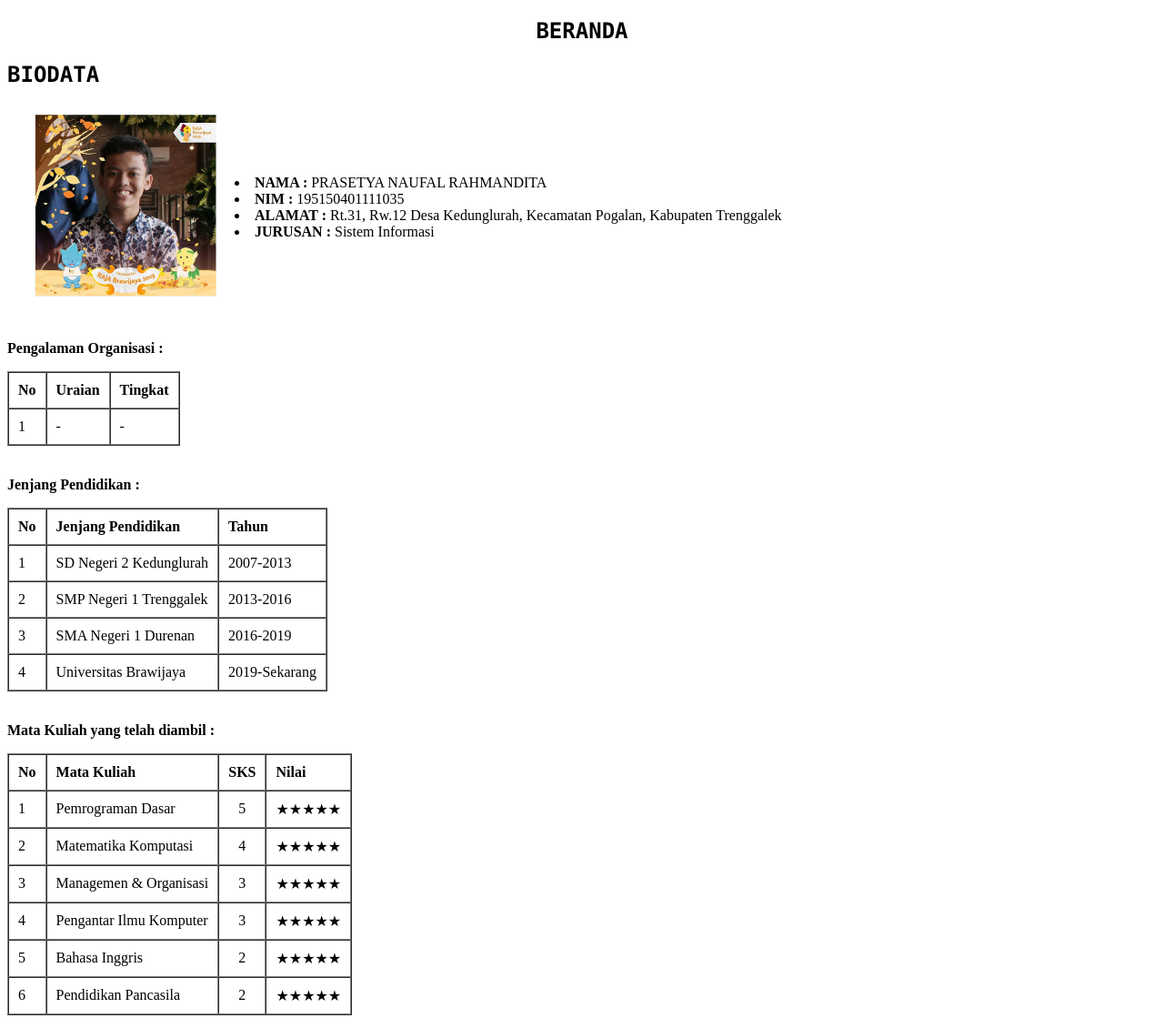
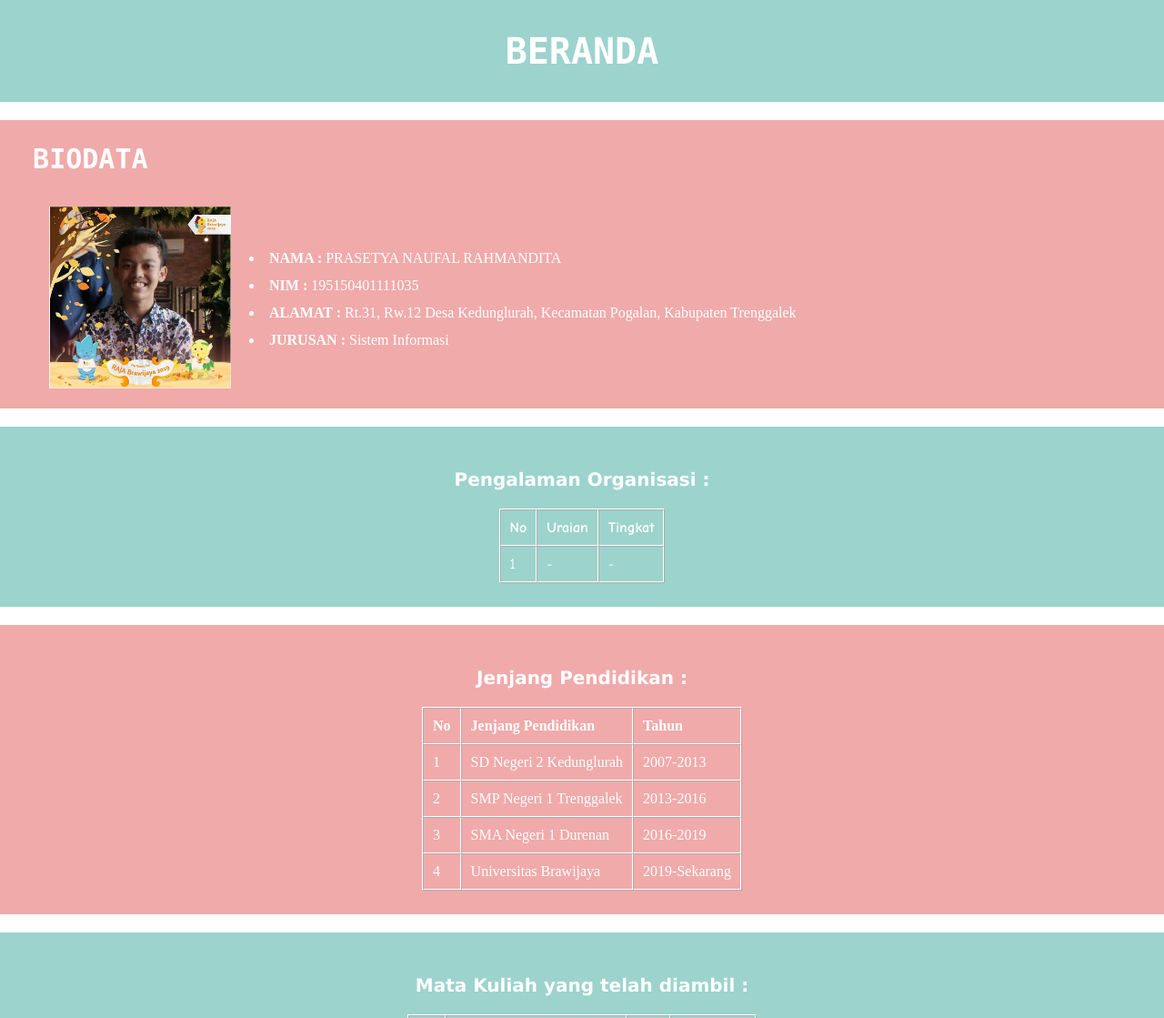
Before and after one commit to Prasetya25/IMK, a plain HTML site: page Biodatatest.html in a window 1280 px wide. Shown: the top 1119 px of the page at 91% size. Drawn offline with Linux system fonts and the light colour scheme.

Commit message:
Add files via upload

```diff
--- a/Biodatatest.html
+++ b/Biodatatest.html
@@ -1,36 +1,54 @@
 <!DOCTYPE html>
 <html>
+
 
 <head>
 <meta charset = UTF-8>
 <title>TUGAS 6 BIODATA</title>
-<h2><font face = "Consolas"><center>BERANDA</font></h2>
+
+<h2 id = "Beranda" ><center>BERANDA</h2>
+  <link rel="stylesheet" href="./Stel.css">
+
 </head>
 
 <body>
-<h2><font face = "Consolas" >BIODATA</font></h2>
-<table cellpadding = 10 cellspacing = 0>
-<tr><td>&nbsp;&nbsp;&nbsp;&nbsp;&nbsp;<a href = "https://www.instagram.com/p/B0kQwZMnVeS/?utm_source=ig_web_copy_link"><img src = "FotoB.jpg" height = "200" width = "200"></a></td>
-<ul><td><li><b>NAMA      :</b> PRASETYA NAUFAL RAHMANDITA</li>
+<div class= "bg1">
+  <hr>
+  <h2 class = "Biodata">&nbsp;&nbsp;BIODATA</h2>
+    <table cellpadding = 10 cellspacing = 0 >
+      <tr>
+        <td>&nbsp;&nbsp;&nbsp;&nbsp;&nbsp;&nbsp;&nbsp;&nbsp;&nbsp;&nbsp;&nbsp;<a href = "https://www.instagram.com/p/B0kQwZMnVeS/?utm_source=ig_web_copy_link"><img src = "FotoB.jpg" height = "200" width = "200"></a></td>
+        <ul>
+          <td><li><b>NAMA      :</b> PRASETYA NAUFAL RAHMANDITA</li>
             <li><b>NIM       :</b> 195150401111035</li>
             <li><b>ALAMAT    :</b> Rt.31, Rw.12 Desa Kedunglurah, Kecamatan Pogalan, Kabupaten Trenggalek</li>
-<li><b>JURUSAN   :</b> Sistem Informasi</li></td></ul>
+            <li><b>JURUSAN   :</b> Sistem Informasi</li></td>
+        </ul>
       </tr>
     </table>
+    <hr>
+    </div>
+
 <br>
 
+<center>
 <p><b>Pengalaman Organisasi : </b></p>
-<table border = "1" cellpadding = "10" cellspacing = "0">
+
+  <table border = "1" cellpadding = "10" cellspacing = "0" >
     <tr>
       <td><b>No</b></td>
       <td><b>Uraian</b></td>
       <td><b>Tingkat</b></td>
     </tr>
+    <tr>
       <td>1</td>
       <td>-</td>
       <td>-</td>
     </tr>
   </table>
+<br>
+<div class= "bg1">
+<hr>
 <br>
 
 <p><b>Jenjang Pendidikan : </b></p>
@@ -61,6 +79,9 @@
       <td>2019-Sekarang</td>
     </tr>
   </table>
+<br>
+<hr>
+</div>
 <br>
 
 <p><b>Mata Kuliah yang telah diambil : </b></p>
@@ -109,8 +130,10 @@
       </tr>
     </table>
 <br>
+<hr>
 
-<a href = "HubungiSaya.html"><h2>Hubungi Saya</h2></a>
+<a href = "HubungiSaya.html"><h2 class = "Hubungi">Hubungi Saya</h2></a>
+
 </body>
 
 </html>
--- a/HubungiSaya.html
+++ b/HubungiSaya.html
@@ -4,36 +4,46 @@
 <head>
 <meta charset = UTF-8>
 <title>Hubungi Saya</title>
+  <link rel="stylesheet" href="./Stel.css">
 </head>
 
 <body>
-<div>
+
 
 <h2>Hubungi Saya</h2>
 <form action = "mailto:prasetyanaufal25@student.ub.ac.id" method = "post">
-<div>
-<p>Nama : </p>
-<input type = "text" name = "nama" placeholder = "Masukkan Nama Anda" required = "" />
-</div><br>
-<div>
-<p>Email : </p>
-<input type = "text" name = "email" placeholder = "Masukkan Email Anda" required = "" />
-</div><br>
-<div>
-<p>Nomor Telepon : </p>
-<input type = "text" name = "no telepon" placeholder = "No Telepon Anda" required = "" />
-</div><br>
-<div>
-<p>Pesan : </p>
-<textarea = "text" name = "pesan" rows = "15" cols = "25" placeholder = "Masukkan Pesan Anda" required = "" ></textarea>
-</div><br>
-<div>
-<input type = "submit" value = "Kirim Pesan">
-</div>
+  <table cellpadding = 10 cellspacing = 0 >
+    <tr>
+      <td><p>Nama</p></td>
+      <td><p>:</p></td>
+      <td><input type = "text" name = "nama" placeholder = "Masukkan Nama Anda" required = "" /></td>
+    </tr>
+    <tr>
+      <td><p>Email</p></td>
+      <td><p>:</p></td>
+      <td><input type = "text" name = "email" placeholder = "Masukkan Email Anda" required = "" /></td>
+    </tr>
+    <tr>
+      <td><p>Nomor Telepon</p></td>
+      <td><p>:</p></td>
+      <td><input type = "text" name = "no telepon" placeholder = "No Telepon Anda" required = "" /></td>
+    </tr>
+    <tr>
+      <td><p>Pesan</p></td>
+      <td><p>:</p></td>
+      <td><textarea = "text" name = "pesan" rows = "15" cols = "25" placeholder = "Masukkan Pesan Anda" required = "" ></textarea></td>
+    </tr>
+    <tr>
+      <td></td>
+      <td></td>
+      <td><input type = "submit" value = "Kirim Pesan"></td>
+    </tr>
+  </table>
+
 </form>
 
-</div>
-<h3>Klik <a href = "Biodatatest.html">disini</a> untuk kembali ke beranda</h3>
+
+<p class="Klik">Klik <a href = "Biodatatest.html"><b>disini</b></a> untuk kembali ke beranda</p>
 
 </body>
 
--- /dev/null
+++ b/Stel.css
@@ -0,0 +1,59 @@
+#Beranda{
+  font-family: Consolas;
+  font-size: 40px;
+
+
+}
+
+.Biodata{
+  font-size: 30px;
+  font-family: Consolas;
+
+}
+
+.bg1{
+  background-color: #f0aaaa;
+  font-family: "Times New Roman";
+
+}
+
+hr{
+  border-style: solid;
+  color: white;
+  border-width: 10px;
+}
+
+p{
+  font-size: 20px;
+  font-family: Verdana;
+}
+
+li {
+  line-height: 30px;
+}
+
+table{
+  border-color: white;
+
+}
+
+body{
+  background-color: #9cd3cd;
+  color: white;
+  font-family: "Comic Sans MS";
+  margin-left: 0;
+  margin-right: 0;
+  margin-top: 0;
+  margin-bottom: 0;
+
+}
+.Hubungi{
+  font-family: monospace;
+  font-size: 25px;
+
+}
+.Klik {
+  font-family: "Comic Sans MS";
+  font-size: 20px;
+
+}
```
Lines whose indentation alone changed are shown as unchanged.
